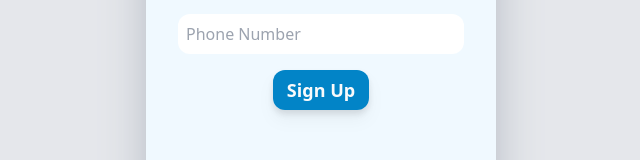
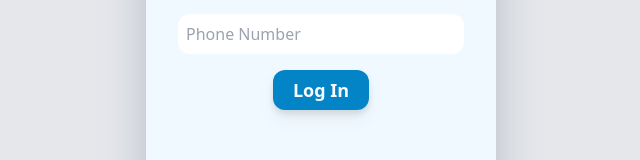
Before and after one commit to dainylcua/ttm-financial-app, a Next.js app: page /login in a window 1280 px wide. Shown: the part 480-640 px from the top of the page, without its empty margins (319-959 px from the left). Built offline with nearby package versions, Linux system fonts and the light colour scheme.

Commit message:
fixes buttons again

```diff
--- a/components/DepositButton.tsx
+++ b/components/DepositButton.tsx
@@ -7,9 +7,7 @@ const DepositButton: React.FC<Props> = ({children, onClick}) => {
   return (
     <div
     className="flex flex-col items-center justify-center h-20 text-lg font-bold text-center transition-all ease-in-out cursor-pointer select-none w-36 hover:text-md drop-shadow-lg bg-sky-600 rounded-xl text-gray-50 active:scale-90 active:bg-sky-700"
-      onClick={() => {
-        onClick
-      }}
+      onClick={() => onClick()}
     >
       {children}
     </div>
--- a/pages/login.tsx
+++ b/pages/login.tsx
@@ -80,7 +80,7 @@ const Login: NextPage = () => {
             <input
               className="flex flex-col items-center justify-center w-24 h-10 text-lg font-bold text-center transition-all ease-in-out cursor-pointer select-none hover:text-md drop-shadow-lg bg-sky-600 rounded-xl text-gray-50 active:scale-90 active:bg-sky-700"
               type="submit"
-              value="Sign Up"
+              value="Log In"
             />
           </form>
         </div>
```
